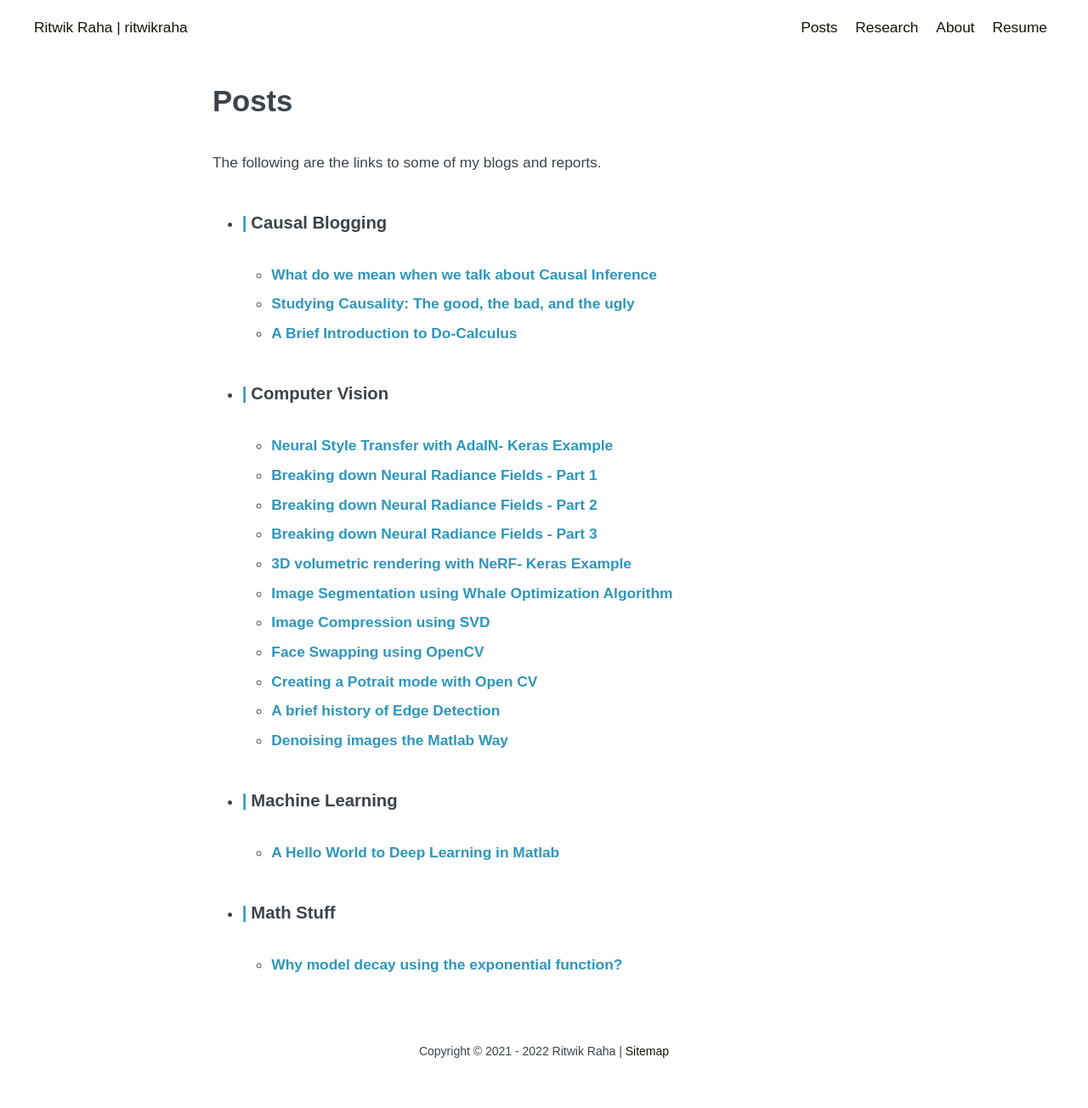
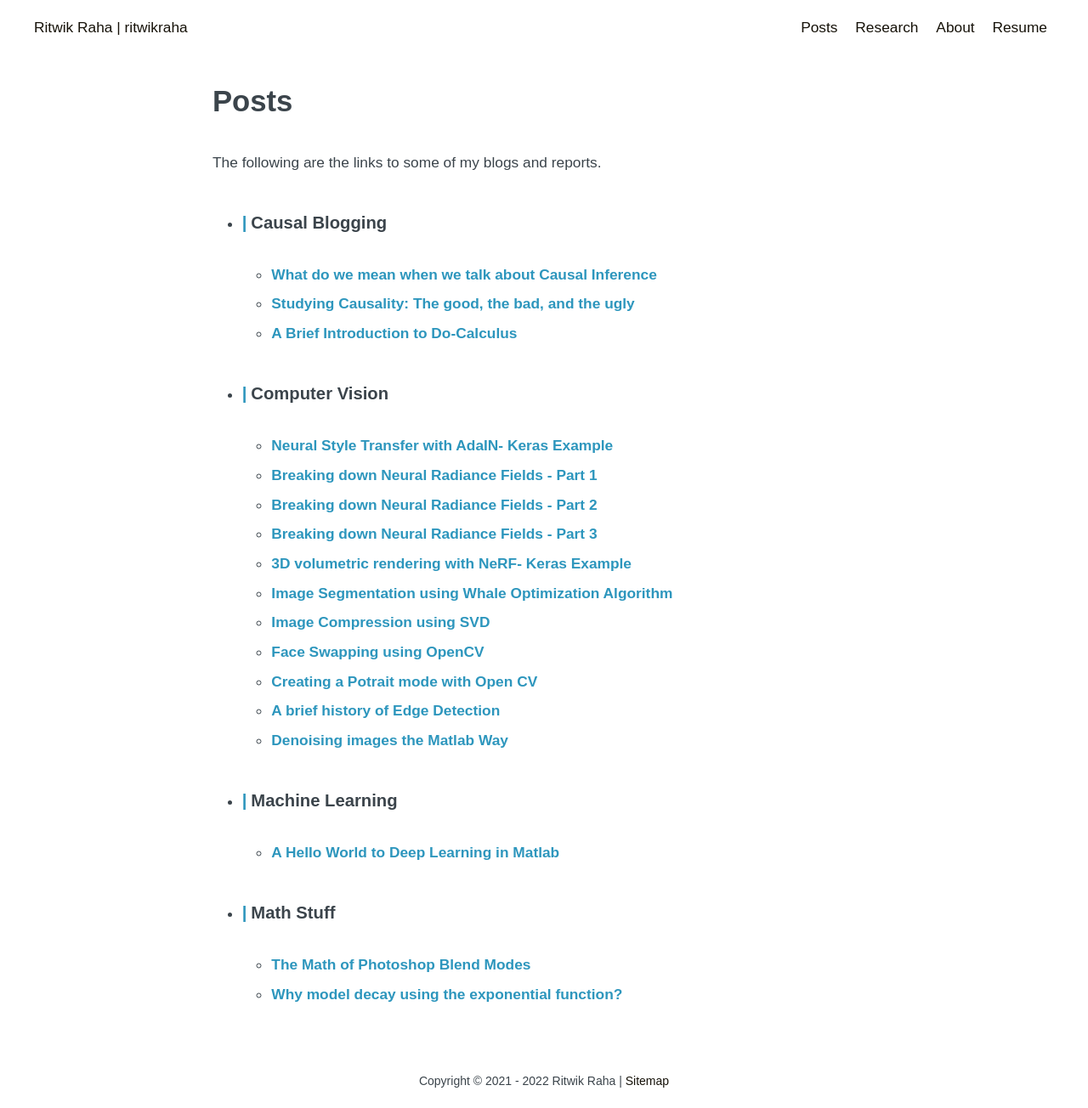
Before and after one commit to ritwikraha/ritwikraha.github.io, a Jekyll site: the page built from blogs.md, in a window 1280 px wide. Shown: the whole page at 85% size. Built offline with Jekyll 4.4.1, drawn with Linux system fonts in a browser that asks for light colours; before the commit the page ends 1269 px from its top, so only the background shows below that.

Commit message:
adding the blog indes

```diff
--- a/blogs.md
+++ b/blogs.md
@@ -28,4 +28,5 @@ The following are the links to some of my blogs and reports.
   * [A Hello World to Deep Learning in Matlab](https://medium.com/@ritwikraha.nsec/a-hello-world-to-deep-learning-in-matlab-20f0f87acfa9)
 
 * ### Math Stuff
+    * [The Math of Photoshop Blend Modes](math-of-photoshop-blend-modes)
   * [Why model decay using the exponential function?](/why-exponential-decay)
```
